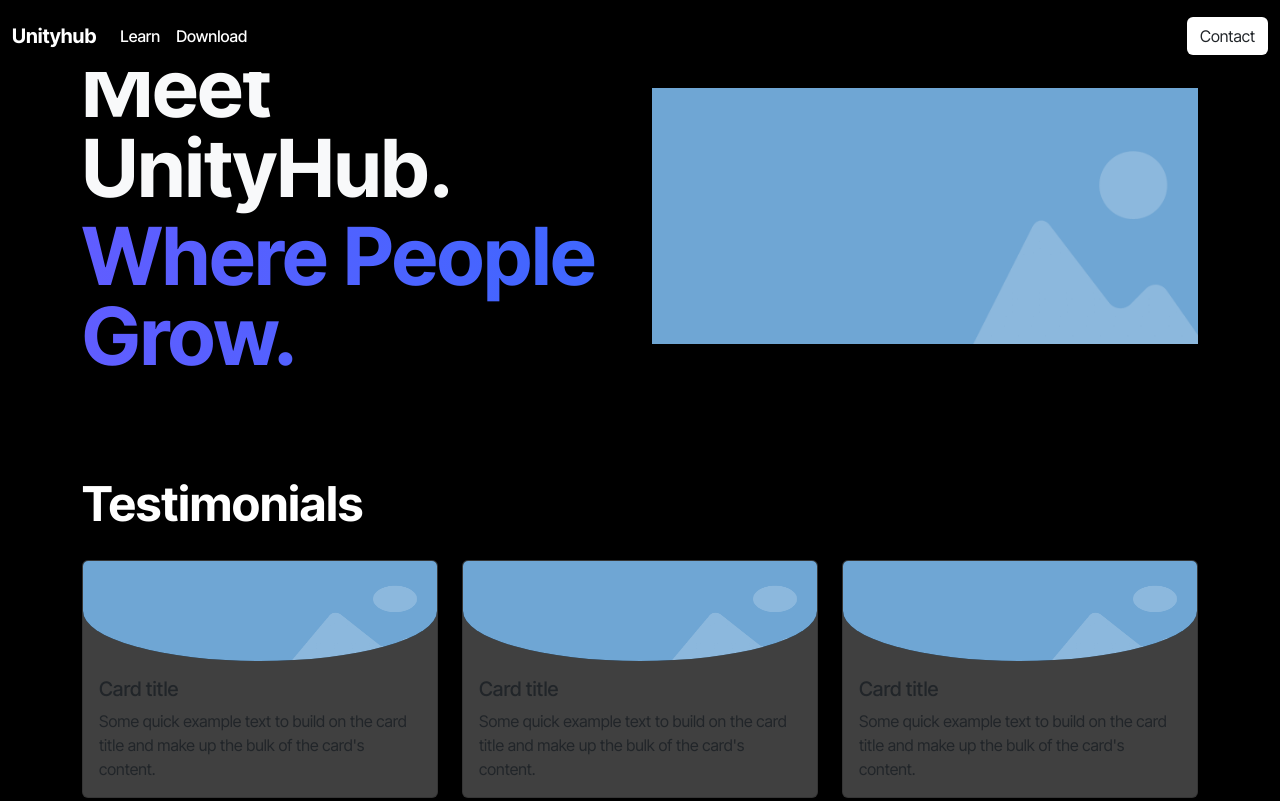
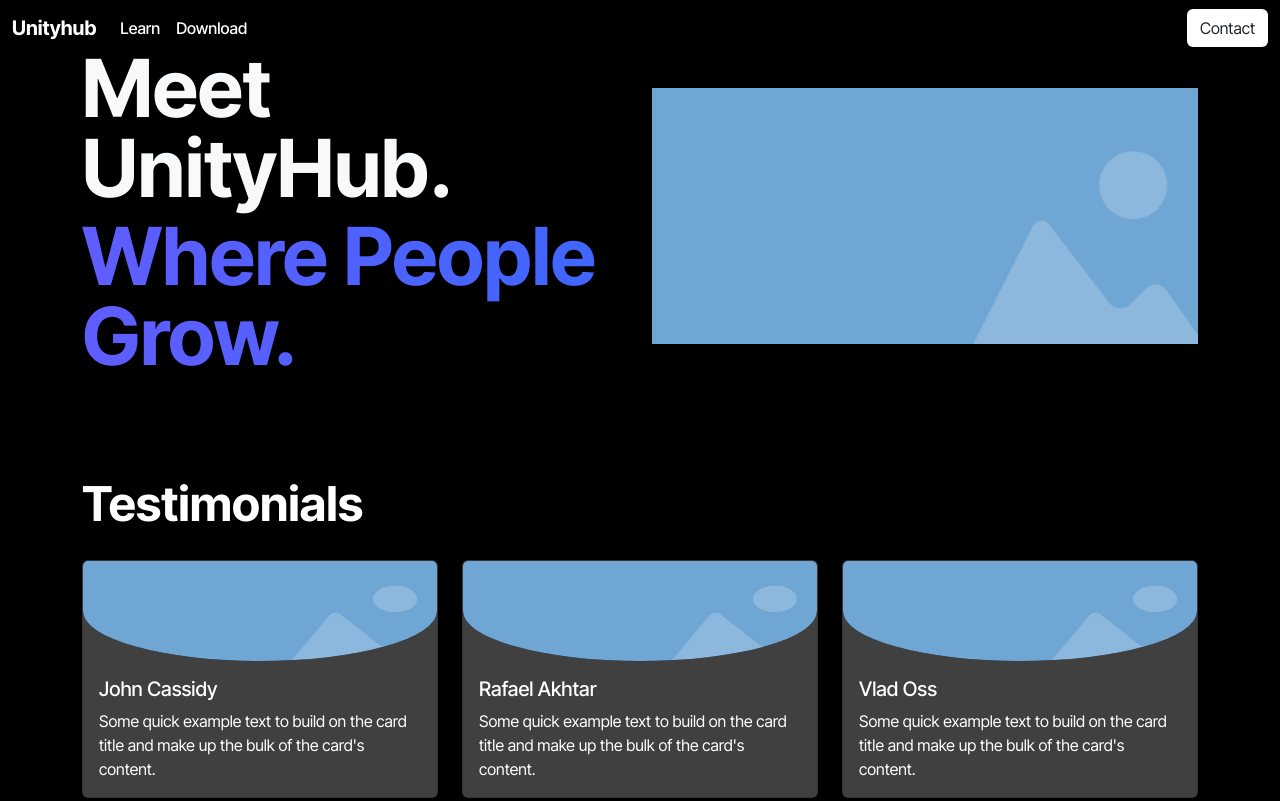
Before and after one commit to AdamPandey/WDF-responsive-website, a website: page index.html in a window 1280 px wide. Shown: the top 801 px of the page. Drawn offline with nearby package versions, Linux system fonts and the light colour scheme; files that its build step writes are made by us from their sources.

Commit message:
Components completed, no rpevalent erros, home page almost done. Working commit for learning page.

```diff
--- a/index.html
+++ b/index.html
@@ -12,7 +12,7 @@
     <nav class="container-fluid navbar fixed-top navbar-expand-lg">
         <div class="container-fluid">
           <a class="navbar-brand" href="index.html">Unityhub</a>
-          <div class="nav-items navbar-text">
+          <div class="nav-items">
             <ul class="navbar-nav me-auto mb-2 mb-lg-0">
               <li class="nav-item">
                 <a class="nav-link" href="learn.html">Learn</a>
@@ -51,7 +51,7 @@
                     <div class="card">
                         <img src="images/1.png" class="circle card-img-top" alt="...">
                         <div class="card-body">
-                          <h5 class="card-title">Card title</h5>
+                          <h5 class="card-title">John Cassidy</h5>
                           <p class="card-text">Some quick example text to build on the card title and make up the bulk of the card's content.</p>
                         </div>
                     </div>
@@ -60,7 +60,7 @@
                     <div class="card">
                         <img src="images/1.png" class="circle card-img-top" alt="...">
                         <div class="card-body">
-                          <h5 class="card-title">Card title</h5>
+                          <h5 class="card-title">Rafael Akhtar</h5>
                           <p class="card-text">Some quick example text to build on the card title and make up the bulk of the card's content.</p>
                         </div>
                     </div>
@@ -69,7 +69,7 @@
                     <div class="card">
                         <img src="images/1.png" class="circle card-img-top" alt="...">
                         <div class="card-body">
-                          <h5 class="card-title">Card title</h5>
+                          <h5 class="card-title">Vlad Oss</h5>
                           <p class="card-text">Some quick example text to build on the card title and make up the bulk of the card's content.</p>
                         </div>
                     </div>
--- a/sass/main.scss
+++ b/sass/main.scss
@@ -46,6 +46,14 @@ $main-color: #3d67ff;
 .container-fluid{
     .container-xl .row .col-md .card{
         background-color: rgba(128, 128, 128, 0.5);
+
+        .card-title{
+            color:white;
+        }
+
+        .card-text{
+            color:white;
+        }
     }
 
     .container-xl .display-5{
```
Also changed, not shown: sass/main.css, 1 other file.
